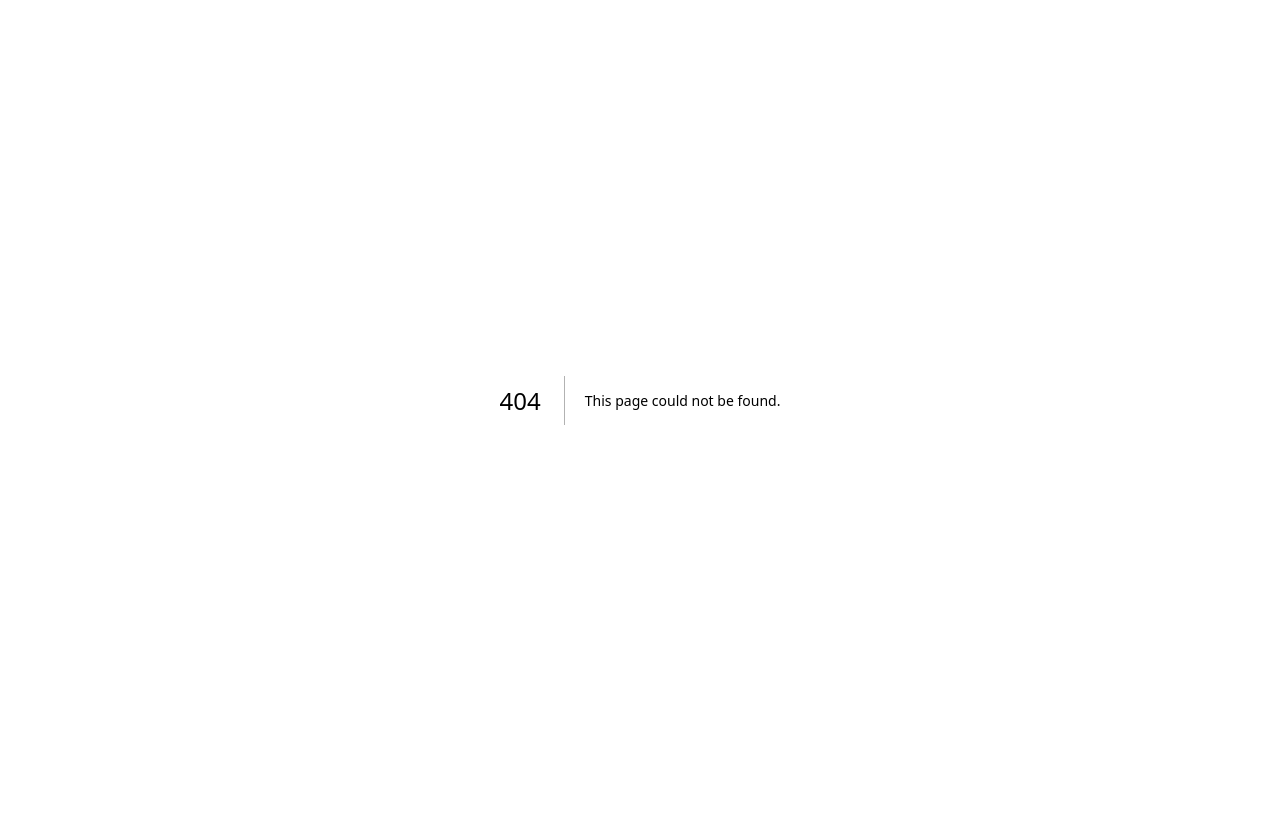
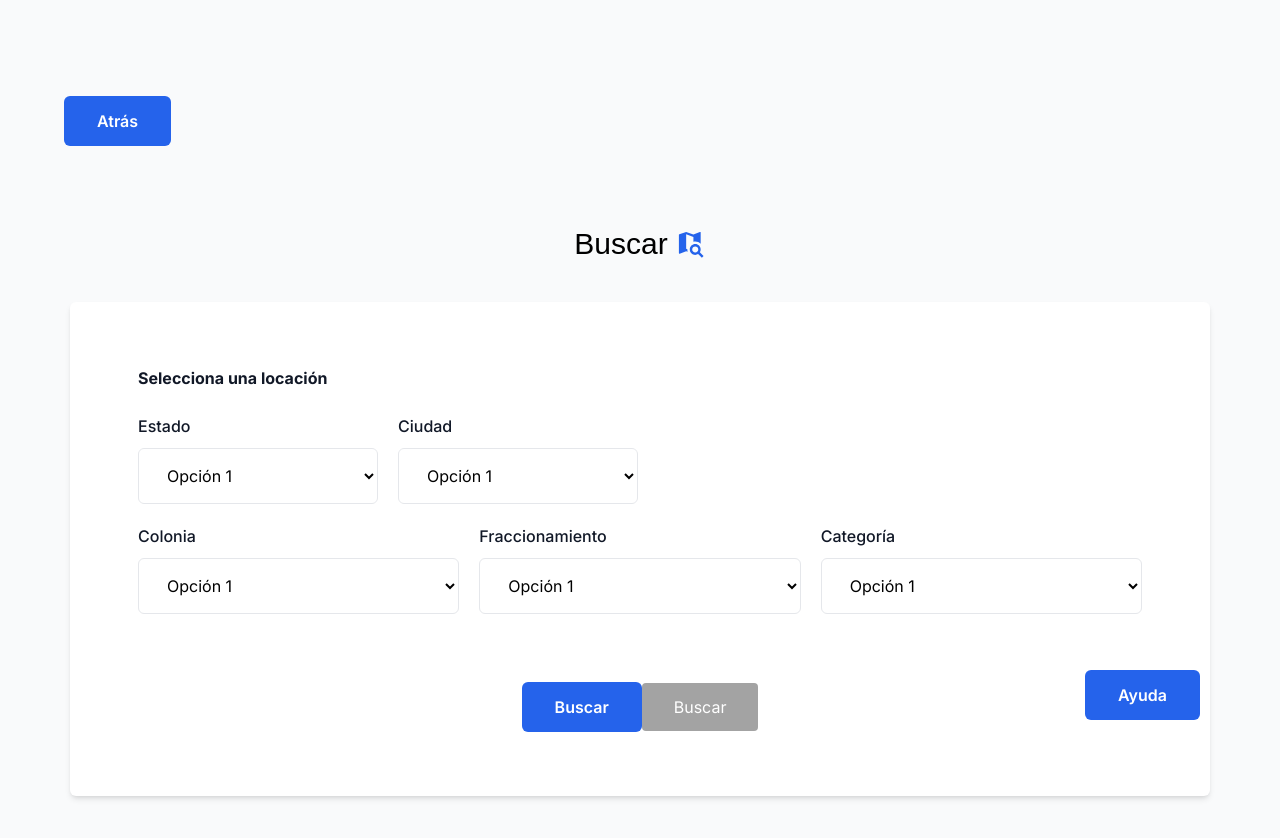
Before and after one commit to karen-nino/saas-teseo, a Next.js app in the folder saas-teseo/: page /buscar in a window 1280 px wide. Before the commit this address had no page. Shown: the top 838 px of the page. Before the commit the page ends 800 px from the top, so only its background shows below. Built offline with nearby package versions, Linux system fonts and the light colour scheme.

Commit message:
search page mian

```diff
--- /dev/null
+++ b/saas-teseo/src/app/buscar/page.js
@@ -0,0 +1,117 @@
+export default function buscar() {
+
+    return (
+        <div className='min-h-screen py-10 bg-gray-50 sm:py-16 lg:py-24'>
+
+
+            <section className="flex flex-col items-center justify-center px-4 mx-auto max-w-7xl sm:px-6 lg:px-8 min-w-[1140px]">
+
+                <div className="self-start px-4 max-w-7xl sm:px-6 lg:px-8">
+                    <button type="submit" class="inline-flex items-center justify-center px-8 py-3 text-base font-semibold text-white transition-all duration-200 bg-blue-600 border border-transparent rounded-md focus:outline-none hover:bg-blue-700 focus:bg-blue-700">
+                        Atrás
+                    </button>
+                </div>
+
+                <div className="flex items-center mt-20 mb-10">
+
+                    <h2 className="pr-2 text-3xl font-plus-jakarta">Buscar</h2>
+                    <svg xmlns="http://www.w3.org/2000/svg" width="30" height="30" viewBox="0 0 31 30" fill="none">
+                        <path d="M19.875 15C23 15 25.5 17.5 25.5 20.625C25.5 21.725 25.1875 22.7625 24.6375 23.625L28.4875 27.5L26.75 29.2375L22.85 25.4C21.9875 25.9375 20.9625 26.25 19.875 26.25C16.75 26.25 14.25 23.75 14.25 20.625C14.25 17.5 16.75 15 19.875 15ZM19.875 17.5C19.0462 17.5 18.2513 17.8292 17.6653 18.4153C17.0792 19.0013 16.75 19.7962 16.75 20.625C16.75 21.4538 17.0792 22.2487 17.6653 22.8347C18.2513 23.4208 19.0462 23.75 19.875 23.75C20.7038 23.75 21.4987 23.4208 22.0847 22.8347C22.6708 22.2487 23 21.4538 23 20.625C23 19.7962 22.6708 19.0013 22.0847 18.4153C21.4987 17.8292 20.7038 17.5 19.875 17.5ZM18 7.6375L10.5 5V19.8625L11.75 20.3V20.625C11.75 21.425 11.8625 22.2 12.075 22.925L10.5 22.375L3.825 24.9625L3.625 25C3.45924 25 3.30027 24.9342 3.18306 24.8169C3.06585 24.6997 3 24.5408 3 24.375V5.475C3 5.1875 3.1875 4.9625 3.45 4.875L10.5 2.5L18 5.125L24.675 2.5H24.875C25.0408 2.5 25.1997 2.56585 25.3169 2.68306C25.4342 2.80027 25.5 2.95924 25.5 3.125V14.7625C23.9886 13.3086 21.9722 12.4975 19.875 12.5C19.25 12.5 18.625 12.575 18 12.7125V7.6375Z" fill="#2563EB" />
+                    </svg>
+                </div>
+
+                <div class="px-4 mx-auto max-w-7xl sm:px-6 lg:px-8">
+
+                    <div class="overflow-hidden bg-white rounded-md shadow-md min-w-[1140px] p-9">
+                        <div class="px-4 py-6 sm:px-8 sm:py-7">
+                            <form action="#" method="">
+
+                                <h3 className="mb-6 text-base font-bold text-gray-900">Selecciona una locación</h3>
+
+                                <div className="flex flex-col space-y-5">
+
+                                    <div class="flex space-x-5">
+                                        <div>
+                                            <label for="" class="text-base font-medium text-gray-900"> Estado </label>
+                                            <div class="mt-2.5 relative text-gray-400 focus-within:text-gray-600 w-60">
+                                                <select name="cars" id="cars" className="block w-full py-4 pl-6 pr-4 text-black placeholder-gray-500 transition-all duration-200 bg-white border border-gray-200 rounded-md focus:outline-none focus:border-blue-600 caret-blue-600">
+                                                    <option value="option1">Opción 1</option>
+                                                    <option value="option2">Opción 2</option>
+                                                    <option value="option3">Opción 3</option>
+                                                </select>
+                                            </div>
+                                        </div>
+
+                                        <div>
+                                            <label for="" class="text-base font-medium text-gray-900"> Ciudad </label>
+                                            <div class="mt-2.5 relative text-gray-400 focus-within:text-gray-600 w-60">
+                                                <select name="cars" id="cars" className="block w-full py-4 pl-6 pr-4 text-black placeholder-gray-500 transition-all duration-200 bg-white border border-gray-200 rounded-md focus:outline-none focus:border-blue-600 caret-blue-600">
+                                                    <option value="option1">Opción 1</option>
+                                                    <option value="option2">Opción 2</option>
+                                                    <option value="option3">Opción 3</option>
+                                                </select>
+                                            </div>
+                                        </div>
+                                    </div>
+
+                                    <div class="flex space-x-5">
+                                        <div className="w-full">
+                                            <label for="" class="text-base font-medium text-gray-900"> Colonia </label>
+                                            <div class="mt-2.5 relative text-gray-400 focus-within:text-gray-600">
+                                                <select name="cars" id="cars" className="block w-full py-4 pl-6 pr-4 text-black placeholder-gray-500 transition-all duration-200 bg-white border border-gray-200 rounded-md focus:outline-none focus:border-blue-600 caret-blue-600">
+                                                    <option value="option1">Opción 1</option>
+                                                    <option value="option2">Opción 2</option>
+                                                    <option value="option3">Opción 3</option>
+                                                </select>
+                                            </div>
+                                        </div>
+
+                                        <div className="w-full">
+                                            <label for="" class="text-base font-medium text-gray-900"> Fraccionamiento </label>
+                                            <div class="mt-2.5 relative text-gray-400 focus-within:text-gray-600">
+                                                <select name="cars" id="cars" className="block w-full py-4 pl-6 pr-4 text-black placeholder-gray-500 transition-all duration-200 bg-white border border-gray-200 rounded-md focus:outline-none focus:border-blue-600 caret-blue-600">
+                                                    <option value="option1">Opción 1</option>
+                                                    <option value="option2">Opción 2</option>
+                                                    <option value="option3">Opción 3</option>
+                                                </select>
+                                            </div>
+                                        </div>
+
+                                        <div className="w-full">
+                                            <label for="" class="text-base font-medium text-gray-900"> Categoría </label>
+                                            <div class="mt-2.5 relative text-gray-400 focus-within:text-gray-600">
+                                                <select name="cars" id="cars" className="block w-full py-4 pl-6 pr-4 text-black placeholder-gray-500 transition-all duration-200 bg-white border border-gray-200 rounded-md focus:outline-none focus:border-blue-600 caret-blue-600">
+                                                    <option value="option1">Opción 1</option>
+                                                    <option value="option2">Opción 2</option>
+                                                    <option value="option3">Opción 3</option>
+                                                </select>
+                                            </div>
+                                        </div>
+                                    </div>
+
+
+                                    <div className="self-center pt-12">
+                                        <button type="submit" class="inline-flex items-center justify-center px-8 py-3 text-base font-semibold text-white transition-all duration-200 bg-blue-600 border border-transparent rounded-md focus:outline-none hover:bg-blue-700 focus:bg-blue-700">
+                                            Buscar
+                                        </button>
+
+                                        <button type="submit" class="px-8 py-3 text-white bg-neutral-400 rounded focus:outline-none" disabled>Buscar</button>
+                                    </div>
+
+                                </div>
+                            </form>
+                        </div>
+                    </div>
+
+                </div>
+
+            </section>
+
+            <button type="button" class="px-8 py-3 text-base font-semibold text-white transition-all duration-200 bg-blue-600 border border-transparent rounded-md focus:outline-none hover:bg-blue-700 focus:bg-blue-700 right-20 bottom-20 absolute">
+                Ayuda
+            </button>
+
+
+        </div>
+    );
+}
--- a/saas-teseo/src/app/search/page.js
+++ /dev/null
@@ -1,8 +0,0 @@
-export default function search() {
-
-    return(
-        <div>
-            <h1>Search page</h1>
-        </div>
-    );
-}
```
Also changed, not shown: saas-teseo/src/app/page.js (+3 -10 lines).
